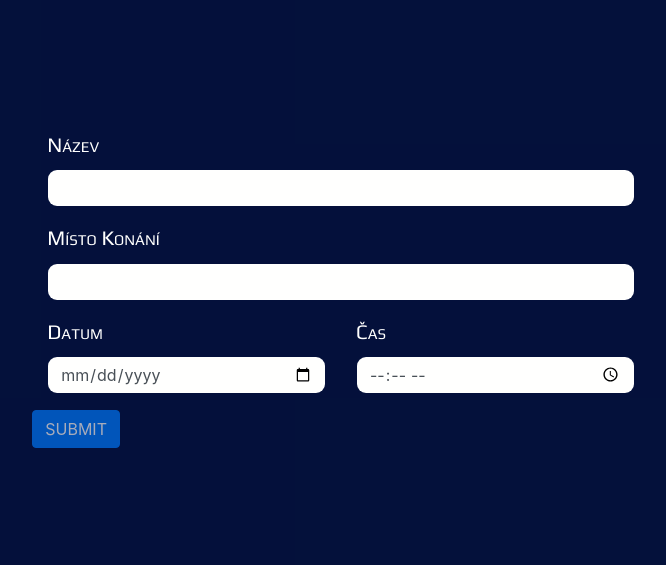
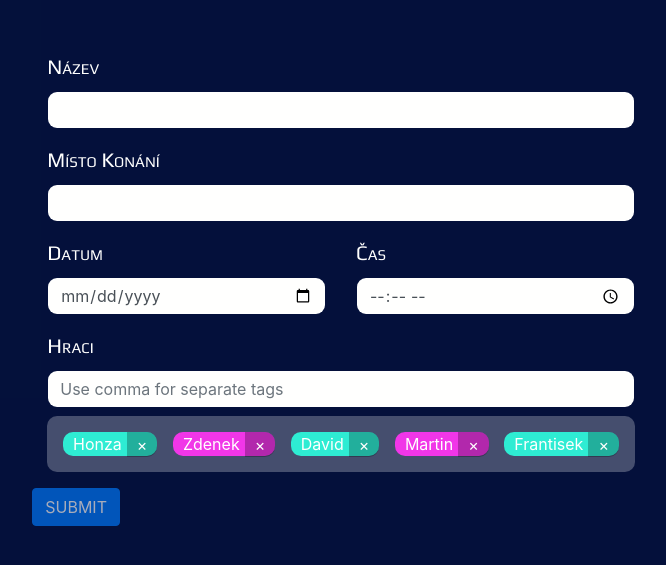
Before and after one commit to TrenboloneSandwitch/tournament-generator, a React (Create React App) app: page / in a window 1280 px wide. Shown: the part 111-676 px from the top of the page, without its empty margins (214-880 px from the left). Built offline with nearby package versions, Linux system fonts and the light colour scheme.

Commit message:
Added TagInput

```diff
--- a/src/App.scss
+++ b/src/App.scss
@@ -12,3 +12,40 @@
   height: 100%;
   background: var(--bg-color-trans);
 }
+
+.tags {
+  height: max-content;
+  padding: 0.5em 0.5em 0.5em 0.5em;
+  margin-top: 0.5em;
+  border-radius: 10px;
+  width: 100%;
+  justify-content: space-around;
+  display: flex;
+  flex-wrap: wrap;
+  color: var(--text-color);
+  background-color: hsla(0, 0%, 100%, 0.26);
+  &__element {
+    border-radius: 10px;
+    width: max-content;
+    margin-top: 0.5em;
+    margin-bottom: 0.5em;
+    background-color: var(--pink-color);
+
+    &:nth-child(odd) {
+      background-color: var(--bright-color);
+    }
+
+    &__text {
+      padding: 5px 5px 5px 10px;
+    }
+    &__delete {
+      cursor: pointer;
+      padding: 2.5px 10px;
+
+      //border: 1px solid black;
+      border-top-right-radius: 10px;
+      border-bottom-right-radius: 10px;
+      background-color: hsla(0, 0%, 0%, 0.26);
+    }
+  }
+}
--- a/src/components/CreateTournament.js
+++ b/src/components/CreateTournament.js
@@ -3,6 +3,7 @@ import Joi from "joi-browser";
 import { TournamentContext } from "../context/tournamentContext";
 import { validate } from "../services/validation";
 import Input from "./common/Input";
+import TagInput from "./common/TagInput";
 
 const CreateTournament = () => {
   const { handleSingleInput, submitForm, state } = useContext(
@@ -55,6 +56,13 @@ const CreateTournament = () => {
           value={data["time"]}
           error={errors["time"]}
         />
+        <TagInput
+          type="text"
+          label="Hraci"
+          name="players"
+          col="12"
+          placeholder="Use comma for separate tags"
+        />
         <button disabled={validate(data)} className="btn btn-primary">
           SUBMIT
         </button>
--- /dev/null
+++ b/src/components/common/TagInput.js
@@ -0,0 +1,67 @@
+import React, { useState } from "react";
+import { id } from "uuid/v4";
+
+const TagInput = ({ label, name, col = "12", error, tags, ...rest }) => {
+  const [names, setNames] = useState([
+    "Honza",
+    "Zdenek",
+    "David",
+    "Martin",
+    "Frantisek",
+  ]);
+  const [inputValue, setInputValue] = useState("");
+
+  const handleDelete = (targetName) => {
+    const newNames = names.filter((name) => targetName !== name);
+    setNames(newNames);
+  };
+
+  const handleKeyDown = (e) => {
+    if (inputValue.trim().replace(",", "").replace(";", "") === "") return;
+    if (e.isComposing || e.key === "," || e.key === ";" || e.keyCode === 13) {
+      const newValue = inputValue.trim().replace(",", "").replace(";", "");
+      setInputValue("");
+      setNames([...names, newValue]);
+    }
+  };
+
+  return (
+    <div className={`form-group col-${col}`}>
+      <label htmlFor={name}>{label}</label>
+      <input
+        className={`form-control${error ? " is-invalid" : ""}`}
+        id={name}
+        name={name}
+        {...rest}
+        value={inputValue}
+        onChange={(e) => setInputValue(e.target.value)}
+        onKeyUp={handleKeyDown}
+      />
+      <div className="tags">
+        {!names.length && <i>Please add four players at least</i>}
+
+        {names.map((n) => (
+          <div className="tags__element" key={n + Math.random()}>
+            <span className="tags__element__text">{n}</span>
+            <span
+              className="tags__element__delete"
+              onClick={() => handleDelete(n)}
+            >
+              &times;
+            </span>
+          </div>
+        ))}
+      </div>
+      {error && (
+        <small
+          id={`${name}-help`}
+          className={`form-text text-${!error ? "muted" : "danger"} text-right`}
+        >
+          {error}
+        </small>
+      )}
+    </div>
+  );
+};
+
+export default TagInput;
--- a/src/index.scss
+++ b/src/index.scss
@@ -5,7 +5,9 @@ $bg-color: #04113b;
 $bg-color-trans: #04113b86;
 $text-color: #fffffe;
 $input-bg-col: #fffffe;
-$bright-color: hsla(172, 80%, 65%, 0.7);
+$bright-color: rgb(46, 236, 211);
+$pink-color: rgb(241, 54, 232);
+$bright-color-trans: hsla(172, 80%, 65%, 0.7);
 
 :root {
   --bg-color: #{$bg-color};
@@ -13,6 +15,8 @@ $bright-color: hsla(172, 80%, 65%, 0.7);
   --text-color: #{$text-color};
   --input-bg-col: #{$input-bg-col};
   --bright-color: #{$bright-color};
+  --bright-color-trans: #{$bright-color-trans};
+  --pink-color: #{$pink-color};
   --primary-font: "Play", sans-serif;
   --secondary-font: "Sintony", sans-serif;
 }
@@ -40,12 +44,8 @@ label {
   border-color: transparent;
   border-radius: 10px;
 
-  .text-muted {
-    color: red !important;
-  }
-
   &:focus {
-    box-shadow: 0 0 0 0.3rem var(--bright-color);
+    box-shadow: 0 0 0 0.3rem var(--bright-color-trans);
   }
 }
 
```
